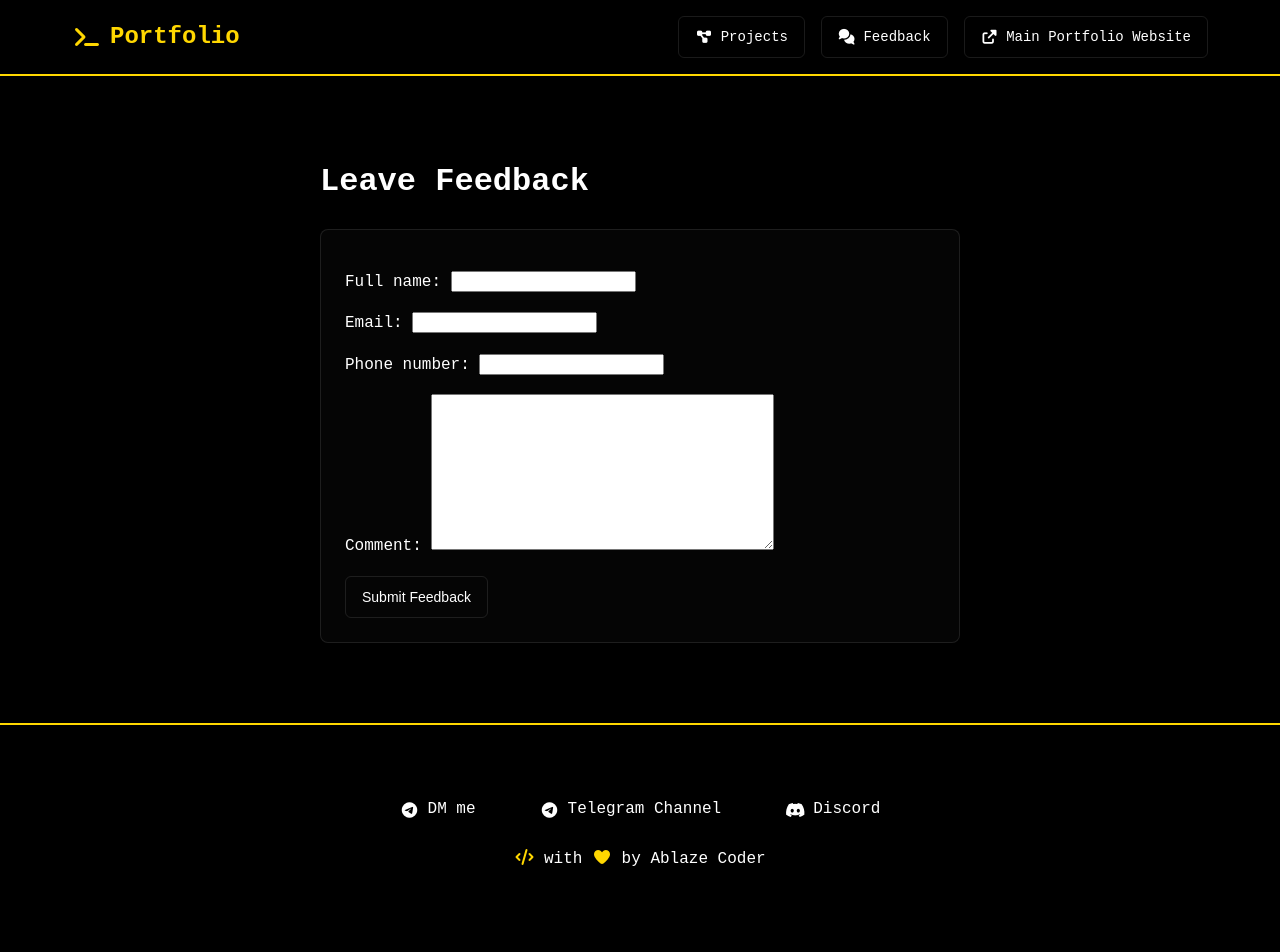
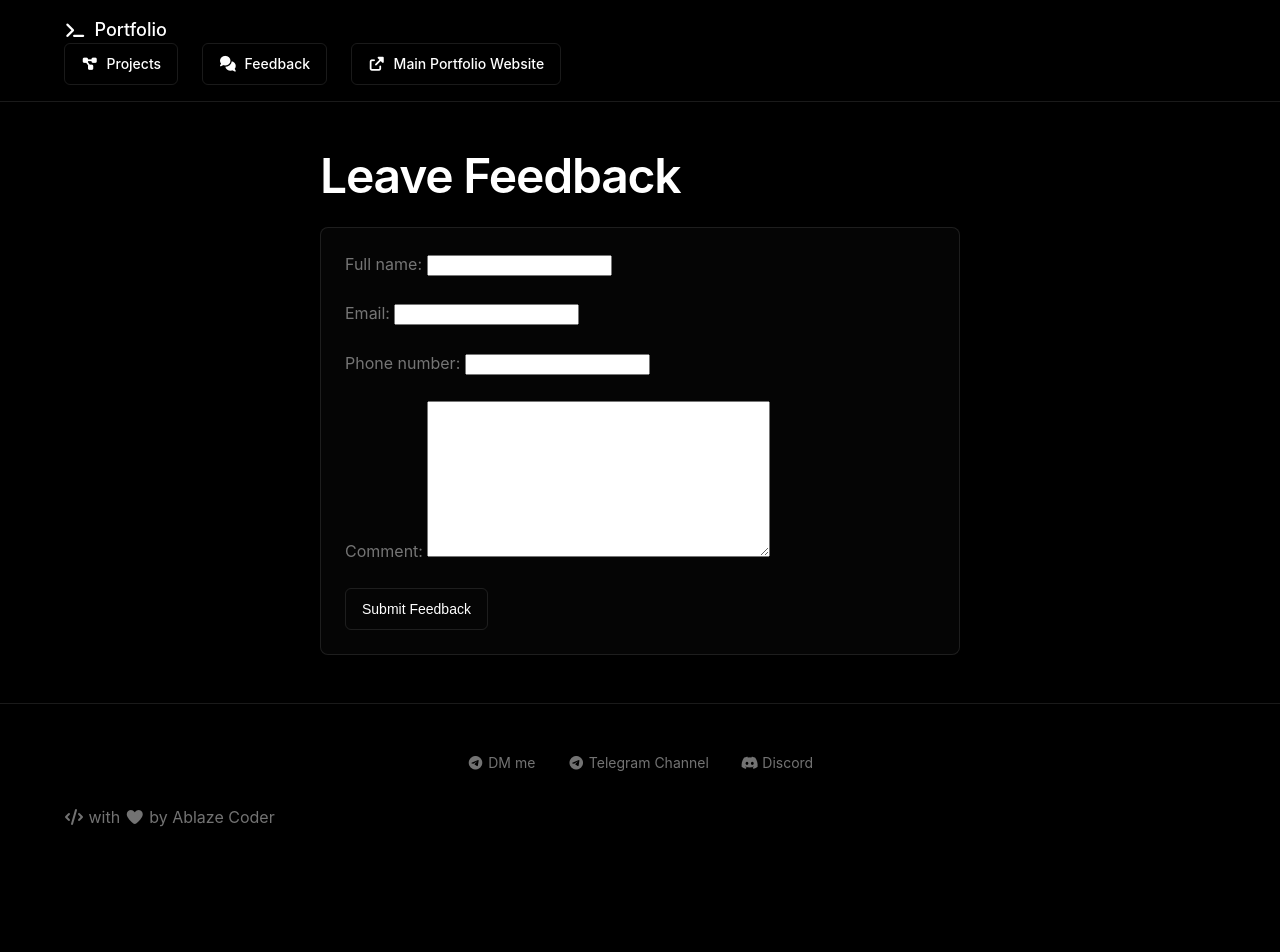
Before and after one commit to abdulaziz-python/projects, a Django app: page /feedback/create/ in a window 1280 px wide. After the commit the page ends 827 px from the top, so only its background shows below. Run offline with Django 5.2, Linux system fonts and the light colour scheme; some libraries are stand-ins or nearby versions.

Commit message:
Update style.css

```diff
--- a/mysite/static/css/style.css
+++ b/mysite/static/css/style.css
@@ -1,106 +1,149 @@
 :root {
-    --primary-color: #ffffff;
-    --secondary-color: #ffd700;
-    --background-color: #000000;
-    --text-color: #ffffff;
-    --accent-color: #32cd32;
-    --card-bg: rgba(255, 255, 255, 0.05);
-    --hover-color: rgba(255, 215, 0, 0.1);
+    --background: #000000;
+    --foreground: #FFFFFF;
+    --muted: rgba(255, 255, 255, 0.45);
+    --accent: #7C3AED;
+    --border: rgba(255, 255, 255, 0.1);
+    --card-bg: rgba(255, 255, 255, 0.02);
+    --hover: rgba(124, 62, 237, 0.1);
   }
 
   body {
-    background-color: var(--background-color);
-    color: var(--text-color);
-    font-family: 'Courier New', monospace;
-    line-height: 1.6;
+    background-color: var(--background);
+    color: var(--foreground);
+    font-family: "SF Pro Display", -apple-system, BlinkMacSystemFont, "Segoe UI", Roboto, Oxygen, Ubuntu, Cantarell, sans-serif;
+    line-height: 1.5;
     margin: 0;
     padding: 0;
     min-height: 100vh;
     display: flex;
     flex-direction: column;
+    -webkit-font-smoothing: antialiased;
   }
 
   .container {
     max-width: 1200px;
     margin: 0 auto;
-    padding: 2rem;
+    padding: 0 24px;
     width: 100%;
     box-sizing: border-box;
   }
 
-main {
-    flex: 1;
-}
-
   /* Navigation */
   .navbar {
-    background-color: rgba(0, 0, 0, 0.95);
-    padding: 1rem 0;
-    border-bottom: 2px solid var(--secondary-color);
+    background-color: var(--background);
+    border-bottom: 1px solid var(--border);
     position: sticky;
     top: 0;
     z-index: 1000;
-    backdrop-filter: blur(10px);
-}
-
-.nav-container {
-    display: flex;
-    justify-content: space-between;
-    align-items: center;
-    padding: 0 2rem;
+    padding: 16px 0;
   }
 
   .navbar-brand {
-    color: var(--secondary-color);
-    font-size: 1.5rem;
-    font-weight: bold;
+    color: var(--foreground);
+    font-size: 18px;
+    font-weight: 500;
     text-decoration: none;
     display: flex;
     align-items: center;
-    gap: 0.5rem;
+    gap: 8px;
   }
 
   .nav-links {
     display: flex;
-    gap: 1rem;
+    gap: 24px;
+    align-items: center;
+  }
+
+  /* Buttons */
+  .btn {
+    background-color: transparent;
+    color: var(--foreground);
+    border: 1px solid var(--border);
+    padding: 8px 16px;
+    border-radius: 6px;
+    font-size: 14px;
+    font-weight: 500;
+    text-decoration: none;
+    transition: all 0.2s ease;
+    display: inline-flex;
+    align-items: center;
+    gap: 8px;
+    line-height: 24px;
+    cursor: pointer;
+  }
+
+  .btn:hover {
+    border-color: var(--accent);
+    background-color: var(--hover);
+  }
+
+  .btn-primary {
+    background-color: var(--accent);
+    border-color: var(--accent);
+  }
+
+  .btn-primary:hover {
+    opacity: 0.9;
+  }
+
+  /* Cards */
+  .card {
+    background-color: var(--card-bg);
+    border: 1px solid var(--border);
+    border-radius: 8px;
+    padding: 24px;
+    transition: border-color 0.2s ease;
+  }
+
+  .card:hover {
+    border-color: var(--accent);
+  }
+
+  /* Typography */
+  h1 {
+    font-size: 48px;
+    font-weight: 600;
+    letter-spacing: -0.025em;
+    line-height: 1.1;
+    margin: 0 0 24px 0;
+  }
+
+  h2 {
+    font-size: 30px;
+    font-weight: 600;
+    letter-spacing: -0.025em;
+    margin: 0 0 16px 0;
+  }
+
+  p {
+    color: var(--muted);
+    margin: 0 0 24px 0;
+    font-size: 16px;
+    line-height: 1.6;
   }
 
   /* Footer */
   .footer {
-    background-color: rgba(0, 0, 0, 0.95);
-    border-top: 2px solid var(--secondary-color);
-    padding: 2rem 0;
+    border-top: 1px solid var(--border);
+    padding: 48px 0;
     margin-top: auto;
   }
 
   .social-links {
     display: flex;
     justify-content: center;
-    gap: 2rem;
-    margin-bottom: 1rem;
+    gap: 32px;
+    margin-bottom: 32px;
   }
 
   .social-link {
-    color: var(--text-color);
+    color: var(--muted);
     text-decoration: none;
-    display: flex;
-    align-items: center;
-    gap: 0.5rem;
-    padding: 0.5rem 1rem;
-    border-radius: 4px;
-    transition: all 0.3s ease;
+    font-size: 14px;
+    transition: color 0.2s ease;
   }
 
   .social-link:hover {
-    background-color: var(--hover-color);
-    transform: translateY(-2px);
+    color: var(--foreground);
   }
-
-.footer-text {
-    text-align: center;
-    color: var(--text-color);
-}
-
-.footer-text i {
-    color: var(--secondary-color);
-}
```
Lines whose indentation alone changed are shown as unchanged.
